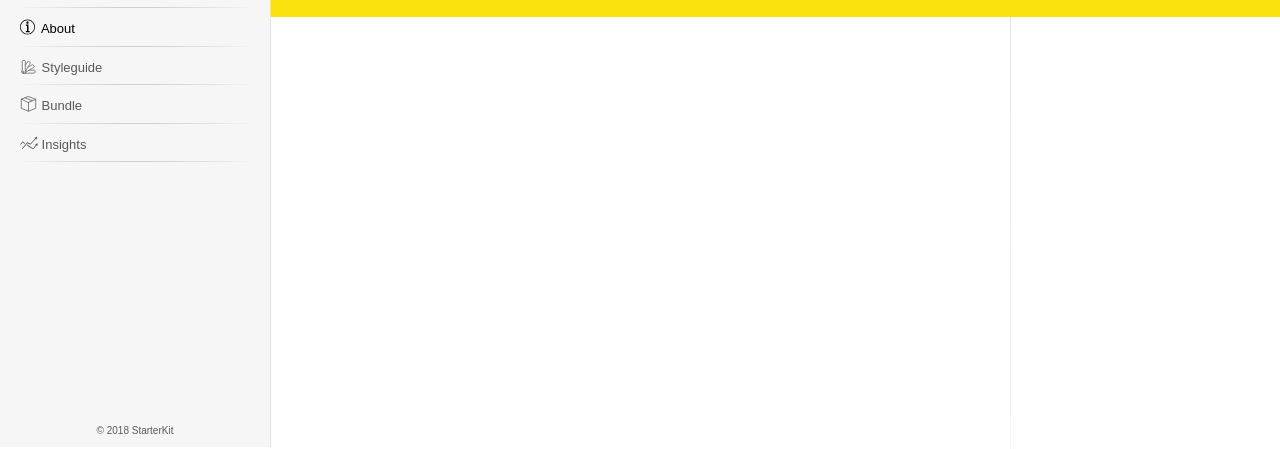
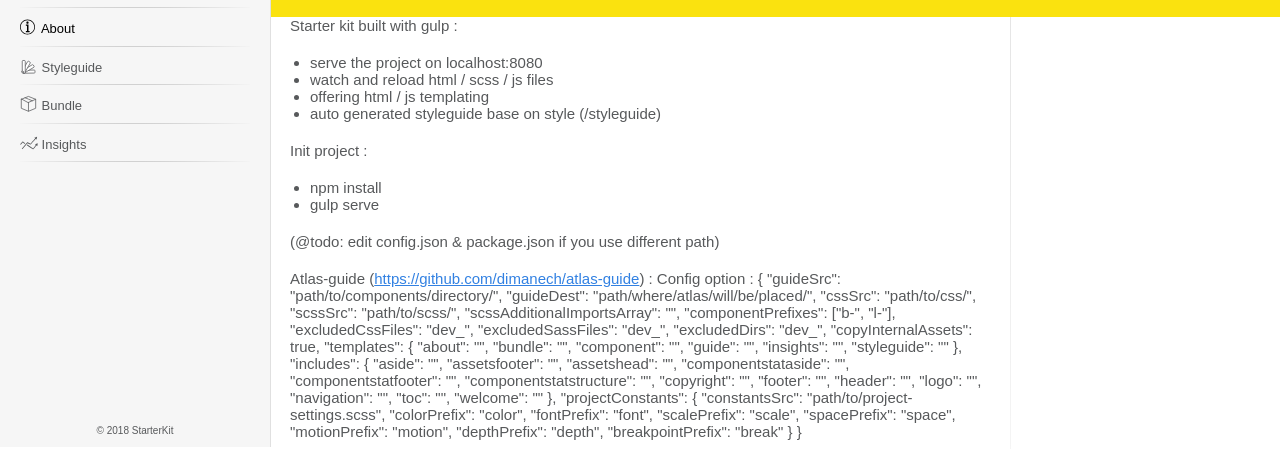
Before and after one commit to xtiggerk/start-kit, a website: page app/styleguide/index.html in a window 1280 px wide. Shown: the part 353-802 px from the top of the page. Drawn offline with nearby package versions, Linux system fonts and the light colour scheme; files that its build step writes are made by us from their sources.

Commit message:
update project

```diff
--- a/app/assets/styles/scss/common/components/_lists.scss
+++ b/app/assets/styles/scss/common/components/_lists.scss
@@ -24,5 +24,6 @@ ul {
   &.is-inline {
     display: flex;
     justify-content: space-around;
+
   }
 }
--- a/app/styleguide/index.html
+++ b/app/styleguide/index.html
@@ -12,7 +12,7 @@
     <link rel="stylesheet" type="text/css" href="assets/css/dev_atlas-prism.css"/>
 
 <meta charset="utf-8">
-<title>SQLI Intranet</title>
+<title>Starter-kit</title>
 <meta name="description" content="">
 <meta name="viewport" content="width=device-width, initial-scale=1">
 <link rel="shortcut icon" type="image/x-icon" href="favicon.gif?v=1"/>
@@ -368,6 +368,100 @@
         <main class="atlas-landing__main">
             <section>
                 <!-- this is hacky, but we have sections in markdown, so we need to open and close it on wrapper -->
+                <p class="atlas atlas-p">Starter kit built with gulp :</p>
+<ul class="atlas atlas-ul">
+	<li>serve the project on localhost:8080</li>
+<li>watch and reload html / scss / js files</li>
+<li>offering html / js templating</li>
+<li>auto generated styleguide base on style (/styleguide)</li>
+
+</ul>
+<p class="atlas atlas-p">Init project :</p>
+<ul class="atlas atlas-ul">
+	<li>npm install</li>
+<li>gulp serve</li>
+
+</ul>
+<p class="atlas atlas-p">(@todo: edit config.json &amp; package.json if you use different path)</p>
+<p class="atlas atlas-p">Atlas-guide (<a href="https://github.com/dimanech/atlas-guide">https://github.com/dimanech/atlas-guide</a>) :
+  Config option :
+  {
+      &quot;guideSrc&quot;: &quot;path/to/components/directory/&quot;,
+      &quot;guideDest&quot;: &quot;path/where/atlas/will/be/placed/&quot;,
+      &quot;cssSrc&quot;: &quot;path/to/css/&quot;,
+      &quot;scssSrc&quot;: &quot;path/to/scss/&quot;,
+      &quot;scssAdditionalImportsArray&quot;: &quot;&quot;,
+      &quot;componentPrefixes&quot;: [&quot;b-&quot;, &quot;l-&quot;],
+      &quot;excludedCssFiles&quot;: &quot;dev_&quot;,
+      &quot;excludedSassFiles&quot;: &quot;dev_&quot;,
+      &quot;excludedDirs&quot;: &quot;dev_&quot;,
+      &quot;copyInternalAssets&quot;: true,
+      &quot;templates&quot;: {
+          &quot;about&quot;: &quot;&quot;,
+          &quot;bundle&quot;: &quot;&quot;,
+          &quot;component&quot;: &quot;&quot;,
+          &quot;guide&quot;: &quot;&quot;,
+          &quot;insights&quot;: &quot;&quot;,
+          &quot;styleguide&quot;: &quot;&quot;
+      },
+      &quot;includes&quot;: {
+          &quot;aside&quot;: &quot;&quot;,
+          &quot;assetsfooter&quot;: &quot;&quot;,
+          &quot;assetshead&quot;: &quot;&quot;,
+          &quot;componentstataside&quot;: &quot;&quot;,
+          &quot;componentstatfooter&quot;: &quot;&quot;,
+          &quot;componentstatstructure&quot;: &quot;&quot;,
+          &quot;copyright&quot;: &quot;&quot;,
+          &quot;footer&quot;: &quot;&quot;,
+          &quot;header&quot;: &quot;&quot;,
+          &quot;logo&quot;: &quot;&quot;,
+          &quot;navigation&quot;: &quot;&quot;,
+          &quot;toc&quot;: &quot;&quot;,
+          &quot;welcome&quot;: &quot;&quot;
+      },
+      &quot;projectConstants&quot;: {
+          &quot;constantsSrc&quot;: &quot;path/to/project-settings.scss&quot;,
+          &quot;colorPrefix&quot;: &quot;color&quot;,
+          &quot;fontPrefix&quot;: &quot;font&quot;,
+          &quot;scalePrefix&quot;: &quot;scale&quot;,
+          &quot;spacePrefix&quot;: &quot;space&quot;,
+          &quot;motionPrefix&quot;: &quot;motion&quot;,
+          &quot;depthPrefix&quot;: &quot;depth&quot;,
+          &quot;breakpointPrefix&quot;: &quot;break&quot;
+      }
+  }</p>
+<p class="atlas atlas-p">  Code Documentation :
+    /*md</p>
+<div class="atlas atlas-code ">
+<pre><code class="language-">  # Heading level 1
+
+  ## Heading level 2
+
+  ## Heading level 3
+
+  Regular paragraph with **bold**, _italic_ and &#x60;inline code&#x60;.
+
+  * list item
+  * list item
+  * list item
+
+  1. ordered list item
+  2. ordered list item
+  3. ordered list item
+
+  etc.
+
+  &#x60;&#x60;&#x60;html
+  &lt;h1&gt;heading 1&lt;&#x2F;h1&gt;
+  &#x60;&#x60;&#x60;
+
+  &#x60;&#x60;&#x60;scss
+  .some { maring: 0; }
+  &#x60;&#x60;&#x60;
+
+  {{#inline}}assets&#x2F;src&#x2F;images&#x2F;icons.svg{{&#x2F;inline}}
+*&#x2F;</code></pre>
+</div>
 
             </section>
         </main>
--- a/gulp_tasks/serve.js
+++ b/gulp_tasks/serve.js
@@ -31,9 +31,9 @@ gulp.task('serve', ['styles', 'scripts', 'fonts', 'extend'], function () {
   gulp.watch( config.src + config.assets.styles.scss + "**/*.scss", ['styles', 'atlas-build'] );
 
   // //watch templates
-  // gulp.watch( config.src + 'templates/**/*.html', ['extend']);
+  gulp.watch( config.src + 'templates/**/*.html', ['extend']);
 
-  // gulp.watch( config.src + config.assets.scripts + '**/*.js', ['scripts']);
+  gulp.watch( config.src + config.assets.scripts + '**/*.js', ['scripts']);
 
   // Watcher for (HTML + js + assets) update
   gulp.watch([
```
Also changed, not shown: app/styleguide/_head.html (+1 -1 lines), app/styleguide/bundle.html (+5 -5 lines), app/styleguide/common-components-lists.html (+1 -1 lines), app/styleguide/common-elements-buttons.html (+1 -1 lines), app/styleguide/insights.html (+1 -1 lines), app/styleguide/styleguide.html (+1 -1 lines), app/templates/index.html (+2 -2 lines), app/templates/partials/_head.html (+1 -1 lines), app/templates/partials/partialsTemplate.html (+9 -1 lines), app/favicon.gif (deleted).
